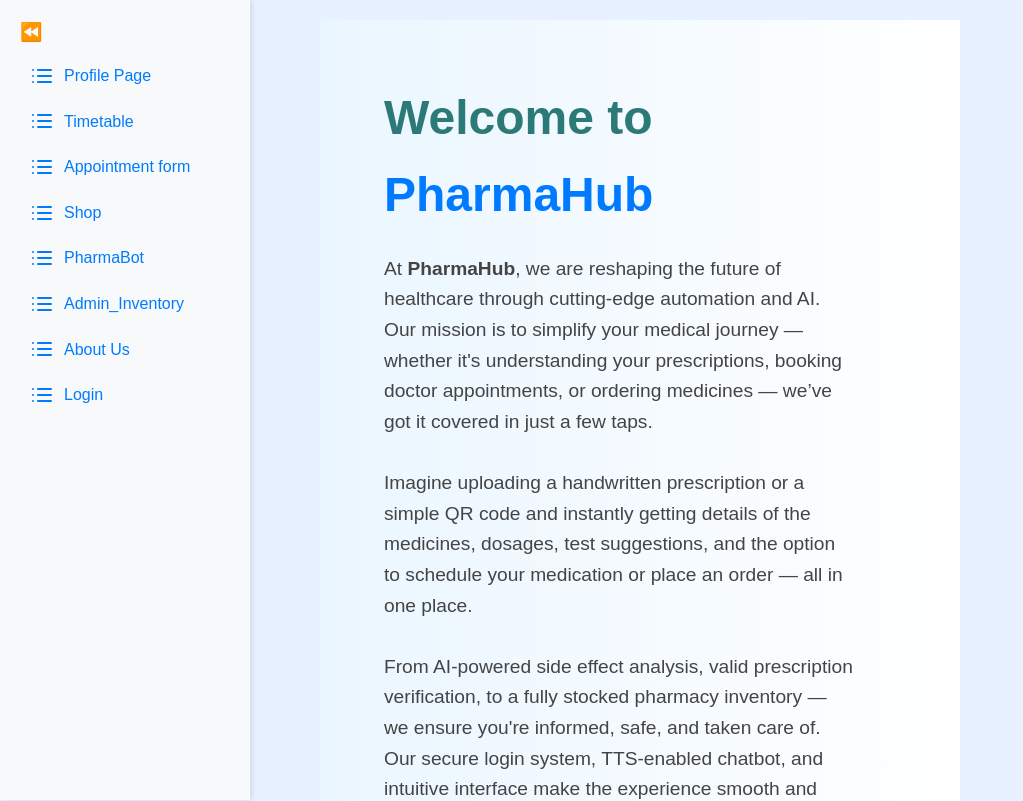
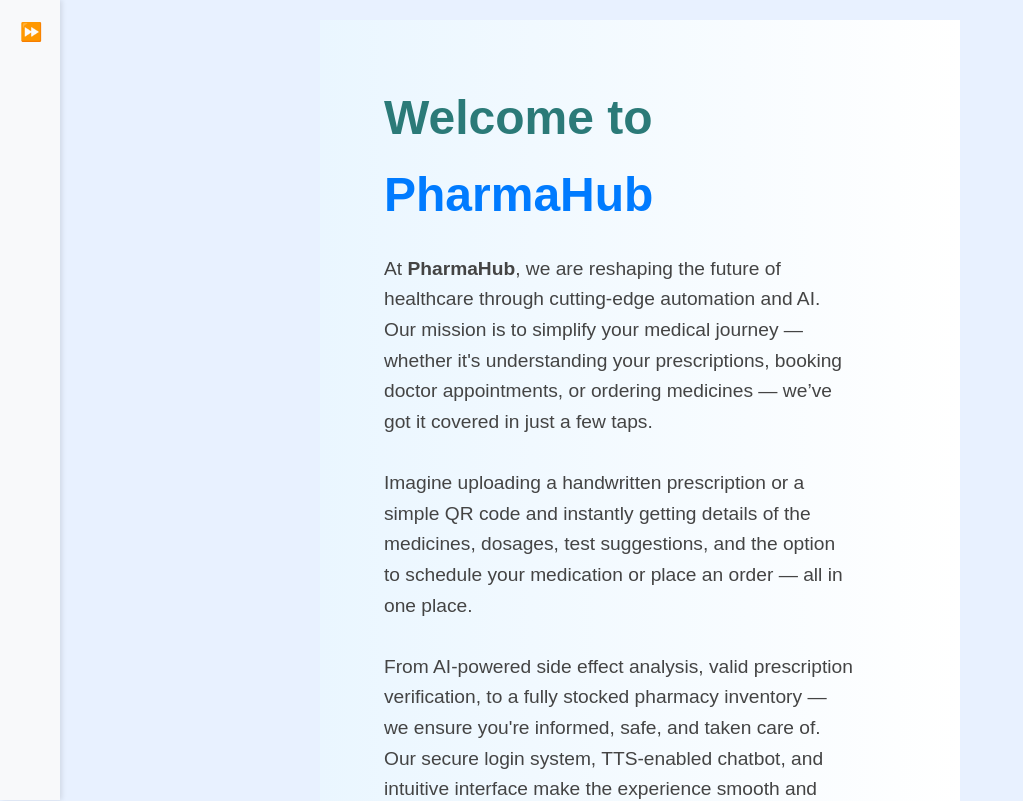
Before and after one commit to nikghost17/Hackbyte_3, a React (Vite) app in the folder frontend/: page /aboutus in a window 1280 px wide. Shown: the top 801 px of the page, without its empty margins (0-1023 px from the left). Built offline with nearby package versions, Linux system fonts and the light colour scheme.

Commit message:
Updated sidebar and ChatBox styles & logic

```diff
--- a/frontend/src/components/sidebar.jsx
+++ b/frontend/src/components/sidebar.jsx
@@ -4,9 +4,13 @@
 import "./sidebar.css";
 
 const Sidebar = () => {
-  const [isOpen, setIsOpen] = useState(true);
+  const [isOpen, setIsOpen] = useState(false); // Start collapsed
 
   const toggleSidebar = () => setIsOpen(!isOpen);
+
+  const handleLinkClick = () => {
+    setIsOpen(false); // Collapse sidebar after link click
+  };
 
   return (
     <div className={`sidebar ${isOpen ? "open" : "collapsed"}`}>
@@ -15,43 +19,47 @@
       </button>
       <ul className="menu-list">
         <li>
-          <Link to="/profilepage">
-            <List /> {isOpen && "Profile Page"}
+          <Link to="/home" onClick={handleLinkClick}>
+            <List /> {isOpen && "Home"}
           </Link>
         </li>
         <li>
-          <Link to="/timetable">
+          <Link to="/profilepage" onClick={handleLinkClick}>
+            <List /> {isOpen && "Profile"}
+          </Link>
+        </li>
+        <li>
+          <Link to="/timetable" onClick={handleLinkClick}>
             <List /> {isOpen && "Timetable"}
           </Link>
         </li>
-
         <li>
-          <Link to="/appointment">
+          <Link to="/appointment" onClick={handleLinkClick}>
             <List /> {isOpen && "Appointment form"}
           </Link>
         </li>
         <li>
-          <Link to="/shop">
+          <Link to="/shop" onClick={handleLinkClick}>
             <List /> {isOpen && "Shop"}
           </Link>
         </li>
         <li>
-          <Link to="/chatbot">
+          <Link to="/chatbot" onClick={handleLinkClick}>
             <List /> {isOpen && "PharmaBot"}
           </Link>
         </li>
         <li>
-          <Link to="/admin_inventory">
+          <Link to="/admin_inventory" onClick={handleLinkClick}>
             <List /> {isOpen && "Admin_Inventory"}
           </Link>
         </li>
         <li>
-          <Link to="/aboutus">
+          <Link to="/aboutus" onClick={handleLinkClick}>
             <List /> {isOpen && "About Us"}
           </Link>
         </li>
         <li>
-          <Link to="/login">
+          <Link to="/login" onClick={handleLinkClick}>
             <List /> {isOpen && "Login"}
           </Link>
         </li>
--- a/frontend/src/pages/ChatBox.css
+++ b/frontend/src/pages/ChatBox.css
@@ -59,7 +59,7 @@
 .inputbox button {
     padding: 10px 15px;
     border: none;
-    background-color: #4caf50;
+    background: #7997b7;
     color: white;
     cursor: pointer;
 }
--- a/frontend/src/pages/ChatBox.jsx
+++ b/frontend/src/pages/ChatBox.jsx
@@ -1,7 +1,7 @@
 import React, { useState } from 'react';
 import './ChatBox.css';
 import ReactMarkdown from 'react-markdown';
-
+import Sidebar from '../components/Sidebar'; // adjust path if needed
 
 const ChatBox = () => {
   const [input, setInput] = useState('');
@@ -38,7 +38,6 @@
     formData.append('file', image);
 
     try {
-        // Step 1: Extract text from image
       const res1 = await fetch('http://localhost:8000/extract_text/', {
         method: 'POST',
         body: formData,
@@ -49,7 +48,6 @@
       const userMessage = { sender: 'user', text: '[Uploaded Prescription Image]' };
       setMessages((prev) => [...prev, userMessage]);
 
-        // Step 2: Validate prescription & extract medicine names
       const res2 = await fetch('http://localhost:8000/validate_prescription/', {
         method: 'POST',
         headers: { 'Content-Type': 'application/json' },
@@ -58,20 +56,16 @@
 
       const { validated, details } = await res2.json();
 
-        // Show validated medicine list
       const validatedMessage = { sender: 'bot', text: validated };
       setMessages((prev) => [...prev, validatedMessage]);
 
-        // Show info for each medicine
       for (const [name, description] of Object.entries(details)) {
         const infoMessage = {
           sender: 'system',
-                text: `💊${description}`
+          text: `💊${description}`,
         };
         setMessages((prev) => [...prev, infoMessage]);
       }
-
-        // Optionally: Detect medicine names from `result` and call /medicine_info/
 
     } catch (err) {
       console.error('Image upload error:', err);
@@ -81,10 +75,15 @@
   };
 
   return (
+    <div className="chatbox-container">
+      <Sidebar />
       <div className="chat-cont">
         <div className="chattingbox">
           {messages.map((msg, index) => (
-            <div className={`message ${msg.sender === 'user' ? 'user' : 'bot'}`}>
+            <div
+              key={index}
+              className={`message ${msg.sender === 'user' ? 'user' : msg.sender === 'bot' ? 'bot' : 'system'}`}
+            >
               <ReactMarkdown>{msg.text}</ReactMarkdown>
             </div>
           ))}
@@ -107,7 +106,10 @@
             accept="image/*"
             onChange={(e) => setImage(e.target.files[0])}
           />
-            <button onClick={sendImage} disabled={!image}>Upload Prescription</button>
+          <button onClick={sendImage} disabled={!image}>
+            Upload Prescription
+          </button>
+        </div>
       </div>
     </div>
   );
```
Lines whose indentation alone changed are shown as unchanged.
